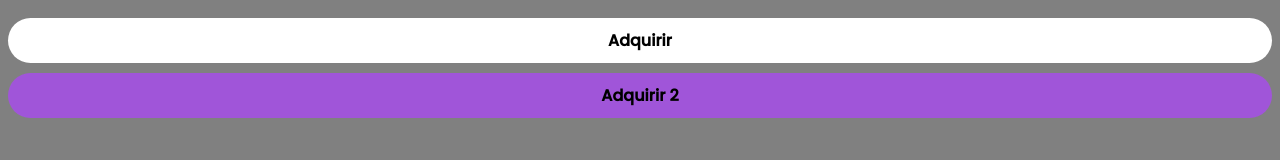
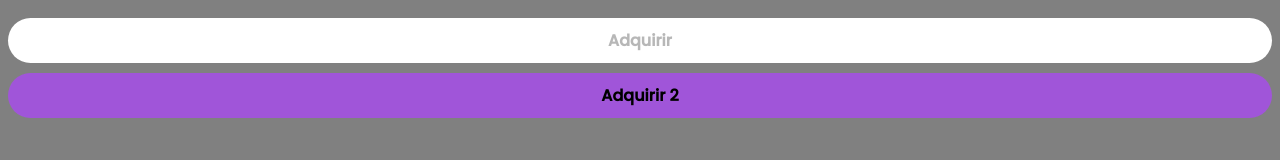
Before and after one commit to thiago-desenv/card-playground, an Angular app: page / in a window 1280 px wide. Shown: the top 160 px of the page. Built offline with nearby package versions, Linux system fonts and the light colour scheme.

Commit message:
Criado @Input disabled e adicionado no HTML do componente pai

```diff
--- a/src/app/app.component.html
+++ b/src/app/app.component.html
@@ -1,3 +1,3 @@
-<app-button [buttonText]="'Adquirir'" [buttonStyle]="'white'" (clicked)="buttonClicked()"></app-button>
+<app-button [buttonText]="'Adquirir'" [buttonStyle]="'white'" [disabled]="true" (clicked)="buttonClicked()"></app-button>
 
 <app-button [buttonText]="'Adquirir 2'" [buttonStyle]="'purple'" (clicked)="buttonClicked()"></app-button>
--- a/src/app/components/button/button.component.html
+++ b/src/app/components/button/button.component.html
@@ -4,6 +4,7 @@
     'button--white': buttonStyle === 'white' ? true : false,
     'button--purple': buttonStyle === 'purple' ? true : false
   }"
-  (click)="onButtonClicked()">
+  (click)="onButtonClicked()"
+  [disabled]="isDisabled">
   {{ buttonText }}
 </button>
--- a/src/app/components/button/button.component.ts
+++ b/src/app/components/button/button.component.ts
@@ -8,6 +8,7 @@ import { Component, EventEmitter, Input, Output } from '@angular/core';
 export class ButtonComponent {
   @Input({ required: true }) buttonText: string = '';
   @Input({ required: true }) buttonStyle: 'white' | 'purple' = 'white';
+  @Input('disabled') isDisabled: boolean = false;
 
   @Output('clicked') buttonClickedEmitt = new EventEmitter<void>();
 
```
